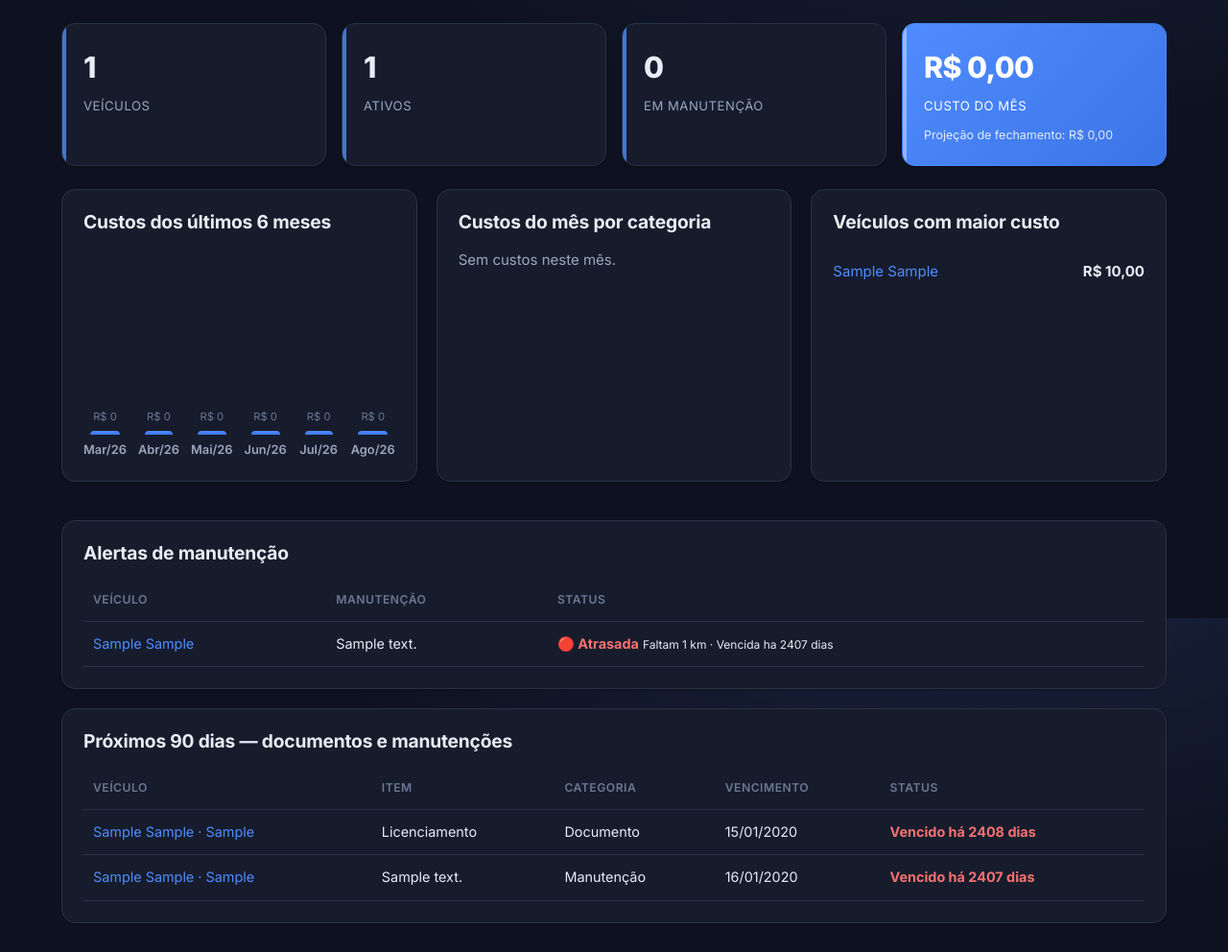
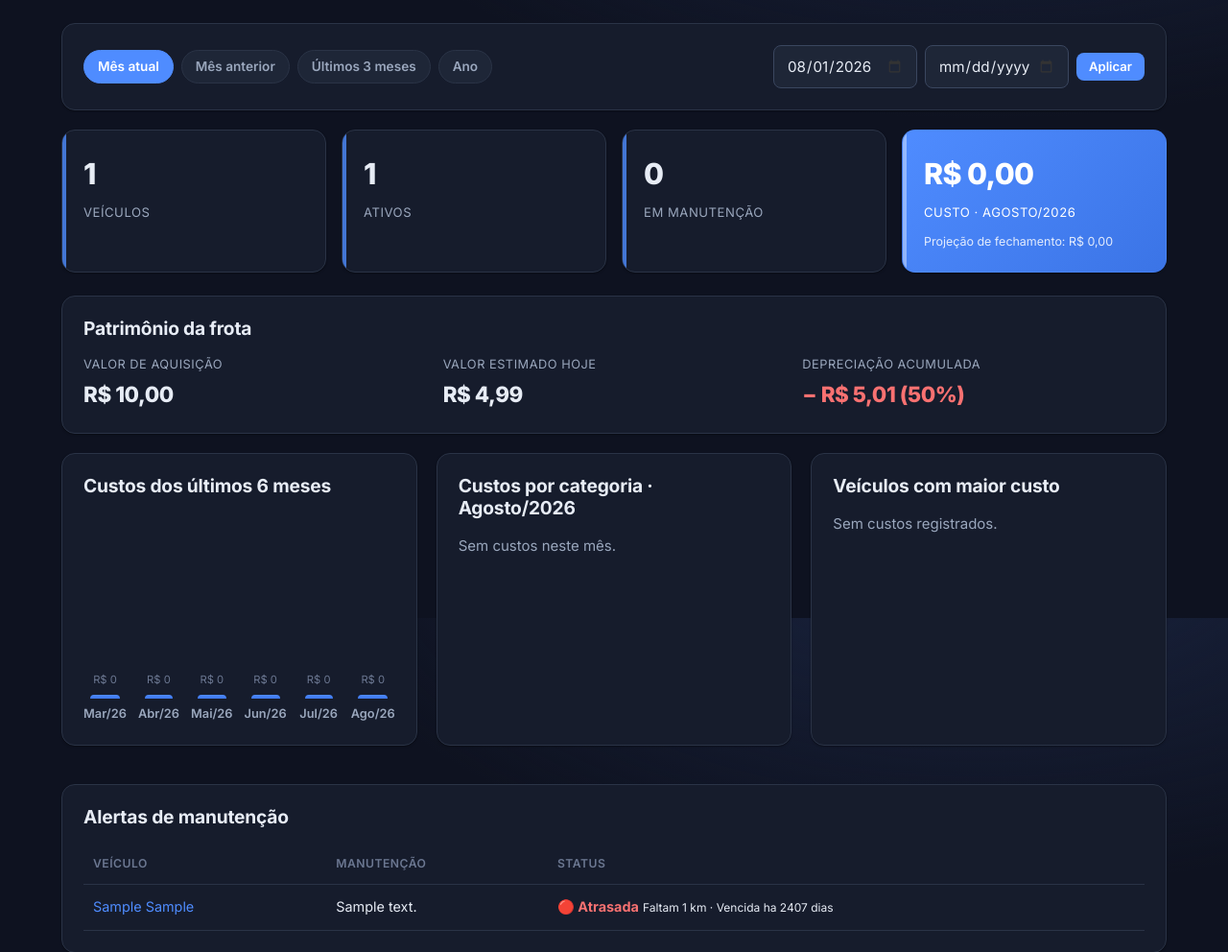
Before and after one commit to willCastilho/Frotas, a Django app: page /dashboard/?periodo=mes_atual in a window 1280 px wide. Shown: the part 156-1148 px from the top of the page at 96% size. Before the commit the page ends 1119 px from the top, so only its background shows below. Run offline with Django 5.2, Linux system fonts and the light colour scheme; a user stored in the database is signed in; tables that the repository leaves empty hold one stand-in row (values such as "Sample post").

Commit message:
Importante: custos recorrentes/parcelados, depreciacao, PDF e filtros de periodo
- Custos recorrentes/parcelados: campos grupo/parcela no Custo, opcoes de
  recorrencia (parcelado, mensal, anual) no formulario e geracao da serie de
  lancamentos (parcelado divide o valor; mensal/anual repete). Badge de
  parcela na lista de custos.
- Depreciacao: valor_estimado_atual() por saldo decrescente sobre o valor de
  aquisicao, exibido no detalhe do veiculo e como Patrimonio da frota no
  dashboard.
- Relatorio em PDF: reportlab + exportacao PDF em relatorios.
- Filtros de periodo no dashboard: presets (mes atual/anterior, 3 meses, ano)
  e intervalo customizado; KPI, categorias e ranking respeitam o periodo;
  projecao so no mes atual.
- 8 novos testes (61 no total, todos passando).

Co-Authored-By: Claude Opus 4.8 <noreply@anthropic.com>

```diff
--- a/carro/base/static/css/dashboard.css
+++ b/carro/base/static/css/dashboard.css
@@ -118,6 +118,42 @@
 
 .vazio { color: var(--text-muted); }
 
+/* Filtro de período (dashboard) */
+.periodo-filtro {
+    display: flex;
+    justify-content: space-between;
+    align-items: center;
+    gap: 16px;
+    flex-wrap: wrap;
+}
+.periodo-presets { display: flex; gap: 8px; flex-wrap: wrap; }
+.chip {
+    display: inline-block;
+    padding: 6px 14px;
+    border-radius: 999px;
+    border: 1px solid var(--border);
+    background: var(--surface-2);
+    color: var(--text-muted);
+    text-decoration: none;
+    font-size: .85rem;
+    font-weight: 600;
+    transition: all .15s;
+}
+.chip:hover { border-color: var(--primary); color: var(--text); }
+.chip-ativo { background: var(--primary); border-color: var(--primary); color: #fff; }
+.periodo-custom { display: flex; gap: 8px; align-items: center; flex-wrap: wrap; }
+.periodo-custom input { width: 150px; }
+
+/* Patrimônio da frota */
+.patrimonio-grid {
+    display: grid;
+    grid-template-columns: repeat(auto-fit, minmax(200px, 1fr));
+    gap: 18px;
+}
+.patrimonio-grid > div { display: flex; flex-direction: column; gap: 4px; }
+.patrimonio-label { color: var(--text-muted); font-size: .8rem; text-transform: uppercase; letter-spacing: .04em; }
+.patrimonio-valor { font-size: 1.4rem; font-weight: 800; letter-spacing: -0.02em; }
+
 /* Custos por categoria (barras horizontais) */
 .categorias { display: flex; flex-direction: column; gap: 14px; }
 .cat-top { display: flex; justify-content: space-between; align-items: baseline; margin-bottom: 5px; }
--- a/carro/templates/dashboard.html
+++ b/carro/templates/dashboard.html
@@ -8,6 +8,21 @@
     <div class="header">
         <h1>📊 Painel de Gestão</h1>
         <p>Visão geral da frota e dos custos</p>
+    </div>
+
+    <div class="painel-card periodo-filtro">
+        <div class="periodo-presets">
+            <a href="?periodo=mes_atual" class="chip {% if periodo_preset == 'mes_atual' %}chip-ativo{% endif %}">Mês atual</a>
+            <a href="?periodo=mes_anterior" class="chip {% if periodo_preset == 'mes_anterior' %}chip-ativo{% endif %}">Mês anterior</a>
+            <a href="?periodo=3meses" class="chip {% if periodo_preset == '3meses' %}chip-ativo{% endif %}">Últimos 3 meses</a>
+            <a href="?periodo=ano" class="chip {% if periodo_preset == 'ano' %}chip-ativo{% endif %}">Ano</a>
+        </div>
+        <form method="get" class="periodo-custom">
+            <input type="hidden" name="periodo" value="custom">
+            <input type="date" name="inicio" value="{{ periodo_inicio }}" aria-label="Início">
+            <input type="date" name="fim" value="{{ periodo_fim }}" aria-label="Fim">
+            <button type="submit" class="btn btn-small btn-primary">Aplicar</button>
+        </form>
     </div>
 
     <div class="kpi-grid">
@@ -25,10 +40,23 @@
         </div>
         <div class="kpi-card kpi-destaque">
             <span class="kpi-valor">R$ {{ custo_mes_total|floatformat:2 }}</span>
-            <span class="kpi-label">Custo do mês</span>
-            <span class="kpi-projecao">Projeção de fechamento: R$ {{ projecao_fechamento|floatformat:2 }}</span>
+            <span class="kpi-label">Custo · {{ periodo_rotulo }}</span>
+            {% if mostrar_projecao %}
+                <span class="kpi-projecao">Projeção de fechamento: R$ {{ projecao_fechamento|floatformat:2 }}</span>
+            {% endif %}
         </div>
     </div>
+
+    {% if patrimonio %}
+    <div class="painel-card patrimonio-card">
+        <h2>Patrimônio da frota</h2>
+        <div class="patrimonio-grid">
+            <div><span class="patrimonio-label">Valor de aquisição</span><span class="patrimonio-valor">R$ {{ patrimonio.aquisicao|floatformat:2 }}</span></div>
+            <div><span class="patrimonio-label">Valor estimado hoje</span><span class="patrimonio-valor">R$ {{ patrimonio.atual|floatformat:2 }}</span></div>
+            <div><span class="patrimonio-label">Depreciação acumulada</span><span class="patrimonio-valor variacao-red">− R$ {{ patrimonio.depreciacao|floatformat:2 }} ({{ patrimonio.pct }}%)</span></div>
+        </div>
+    </div>
+    {% endif %}
 
     <div class="painel-grid">
         <div class="painel-card">
@@ -45,7 +73,7 @@
         </div>
 
         <div class="painel-card">
-            <h2>Custos do mês por categoria</h2>
+            <h2>Custos por categoria · {{ periodo_rotulo }}</h2>
             {% if por_categoria %}
                 <div class="categorias">
                     {% for c in por_categoria %}
--- a/carro/templates/relatorios.html
+++ b/carro/templates/relatorios.html
@@ -23,6 +23,7 @@
             <button type="submit" class="btn btn-primary">Filtrar</button>
             <a href="{% url 'exportar_custos' %}?inicio={{ inicio }}&fim={{ fim }}&formato=csv" class="btn btn-secondary">Exportar CSV</a>
             <a href="{% url 'exportar_custos' %}?inicio={{ inicio }}&fim={{ fim }}&formato=xlsx" class="btn btn-secondary">Exportar Excel</a>
+            <a href="{% url 'exportar_custos' %}?inicio={{ inicio }}&fim={{ fim }}&formato=pdf" class="btn btn-secondary">Exportar PDF</a>
         </form>
     </div>
 
--- a/carro/views/dashboard.py
+++ b/carro/views/dashboard.py
@@ -1,14 +1,80 @@
 import calendar
-from datetime import timedelta
+from datetime import date, timedelta
 
 from django.contrib.auth.decorators import login_required
-from django.db.models import Max, Sum
+from django.db.models import Max, Q, Sum
 from django.db.models.functions import TruncMonth
 from django.shortcuts import render
 from django.utils import timezone
 
 from carro.models import Custo, Documento, PlanoManutencao, Veiculo
 from contas.utils import organizacao_do
+
+
+MESES_LONGOS_PT = ['janeiro', 'fevereiro', 'março', 'abril', 'maio', 'junho',
+                   'julho', 'agosto', 'setembro', 'outubro', 'novembro', 'dezembro']
+
+
+def _periodo_do_request(request):
+    """Resolve o periodo do dashboard a partir dos parametros GET.
+
+    Retorna (inicio, fim, rotulo, preset, eh_mes_atual). `fim` pode ser None
+    (ate hoje). `eh_mes_atual` habilita a projecao de fechamento.
+    """
+    hoje = timezone.now().date()
+    preset = request.GET.get('periodo', 'mes_atual')
+
+    if preset == 'mes_anterior':
+        primeiro_atual = hoje.replace(day=1)
+        fim = primeiro_atual - timedelta(days=1)
+        inicio = fim.replace(day=1)
+        rotulo = f'{MESES_LONGOS_PT[inicio.month - 1].capitalize()}/{inicio.year}'
+        return inicio, fim, rotulo, preset, False
+
+    if preset == '3meses':
+        mes = hoje.month - 2
+        ano = hoje.year
+        if mes <= 0:
+            mes += 12
+            ano -= 1
+        inicio = date(ano, mes, 1)
+        return inicio, None, 'Últimos 3 meses', preset, False
+
+    if preset == 'ano':
+        inicio = date(hoje.year, 1, 1)
+        return inicio, None, f'Ano de {hoje.year}', preset, False
+
+    if preset == 'custom':
+        inicio_str = request.GET.get('inicio')
+        fim_str = request.GET.get('fim')
+        inicio = date.fromisoformat(inicio_str) if inicio_str else hoje.replace(day=1)
+        fim = date.fromisoformat(fim_str) if fim_str else None
+        partes = [inicio.strftime('%d/%m/%Y'), fim.strftime('%d/%m/%Y') if fim else 'hoje']
+        return inicio, fim, ' — '.join(partes), preset, False
+
+    # mes_atual (padrao)
+    inicio = hoje.replace(day=1)
+    rotulo = f'{MESES_LONGOS_PT[inicio.month - 1].capitalize()}/{inicio.year}'
+    return inicio, None, rotulo, 'mes_atual', True
+
+
+def _patrimonio(org):
+    """Soma o valor de aquisicao e o valor estimado atual da frota."""
+    aquisicao = atual = 0.0
+    for v in Veiculo.objects.filter(organizacao=org).exclude(
+            valor_aquisicao__isnull=True):
+        est = v.valor_estimado_atual()
+        if est:
+            aquisicao += est['aquisicao']
+            atual += est['atual']
+    if aquisicao <= 0:
+        return None
+    return {
+        'aquisicao': aquisicao,
+        'atual': atual,
+        'depreciacao': aquisicao - atual,
+        'pct': round((aquisicao - atual) / aquisicao * 100),
+    }
 
 
 def _agenda_90_dias(org):
@@ -105,13 +171,19 @@ def _projecao_fechamento(custo_ate_agora):
 @login_required
 def dashboard(request):
     org = organizacao_do(request.user)
-    inicio_mes = timezone.now().replace(day=1, hour=0, minute=0, second=0, microsecond=0)
-    custos_mes = Custo.objects.filter(veiculo__organizacao=org, data__gte=inicio_mes)
-    custo_mes_total = custos_mes.aggregate(t=Sum('valor'))['t'] or 0
+    inicio, fim, periodo_rotulo, periodo_preset, eh_mes_atual = _periodo_do_request(request)
+
+    filtro_periodo = Q(data__gte=inicio)
+    filtro_ranking = Q(custos__data__gte=inicio)
+    if fim:
+        filtro_periodo &= Q(data__lte=fim)
+        filtro_ranking &= Q(custos__data__lte=fim)
+    custos_periodo = Custo.objects.filter(veiculo__organizacao=org).filter(filtro_periodo)
+    custo_periodo_total = custos_periodo.aggregate(t=Sum('valor'))['t'] or 0
 
     por_categoria = []
-    total_cat = float(custo_mes_total) or 1
-    for row in custos_mes.values('tipo').annotate(total=Sum('valor')).order_by('-total'):
+    total_cat = float(custo_periodo_total) or 1
+    for row in custos_periodo.values('tipo').annotate(total=Sum('valor')).order_by('-total'):
         valor = float(row['total'] or 0)
         por_categoria.append({
             'rotulo': ROTULOS_TIPO.get(row['tipo'], row['tipo']),
@@ -121,7 +193,7 @@ def dashboard(request):
 
     ranking = list(
         Veiculo.objects.filter(organizacao=org)
-        .annotate(total=Sum('custos__valor'))
+        .annotate(total=Sum('custos__valor', filter=filtro_ranking))
         .filter(total__isnull=False)
         .order_by('-total')[:5]
     )
@@ -139,8 +211,14 @@ def dashboard(request):
         'total_veiculos': Veiculo.objects.filter(organizacao=org).count(),
         'ativos': Veiculo.objects.filter(organizacao=org, status='ativo').count(),
         'em_manutencao': Veiculo.objects.filter(organizacao=org, status='manutencao').count(),
-        'custo_mes_total': custo_mes_total,
-        'projecao_fechamento': _projecao_fechamento(custo_mes_total),
+        'custo_mes_total': custo_periodo_total,
+        'projecao_fechamento': _projecao_fechamento(custo_periodo_total),
+        'mostrar_projecao': eh_mes_atual,
+        'periodo_rotulo': periodo_rotulo,
+        'periodo_preset': periodo_preset,
+        'periodo_inicio': inicio.isoformat(),
+        'periodo_fim': fim.isoformat() if fim else '',
+        'patrimonio': _patrimonio(org),
         'custos_meses': _custos_ultimos_meses(org, 6),
         'por_categoria': por_categoria,
         'ranking': ranking,
--- a/carro/views/veiculos.py
+++ b/carro/views/veiculos.py
@@ -94,6 +94,7 @@ def detalhes_veiculo(request, veiculo_id):
         'km_atual': km_atual,
         'consumo_medio': veiculo.consumo_medio(),
         'custo_por_km': veiculo.custo_por_km(),
+        'depreciacao': veiculo.valor_estimado_atual(),
         'abastecimentos': veiculo.abastecimentos.all()[:10],
         'registros_km': veiculo.registros_km.all()[:10],
         'planos': planos,
--- a/requirements.txt
+++ b/requirements.txt
@@ -4,6 +4,7 @@ psycopg2-binary==2.9.10
 python-dotenv==1.0.1
 dj-database-url==2.3.0
 openpyxl==3.1.5
+reportlab==4.2.5
 gunicorn==23.0.0
 whitenoise==6.8.2
 django-auditlog==3.4.1
```
Also changed, not shown: carro/forms.py (+31 -0 lines), carro/models.py (+46 -1 lines), carro/templates/detalhes_veiculo.html (+9 -1 lines), carro/tests.py (+79 -0 lines), carro/views/custos.py (+48 -3 lines), carro/views/relatorios.py (+65 -1 lines), docs/DOCUMENTACAO.md (+7 -3 lines), carro/migrations/0013_custo_grupo_custo_parcela_numero_custo_parcela_total.py (added).
